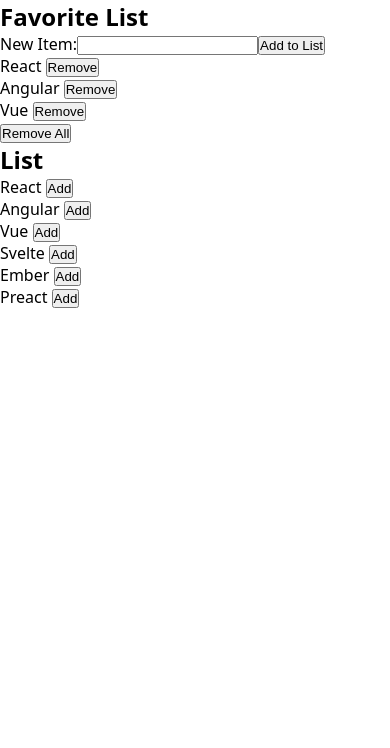
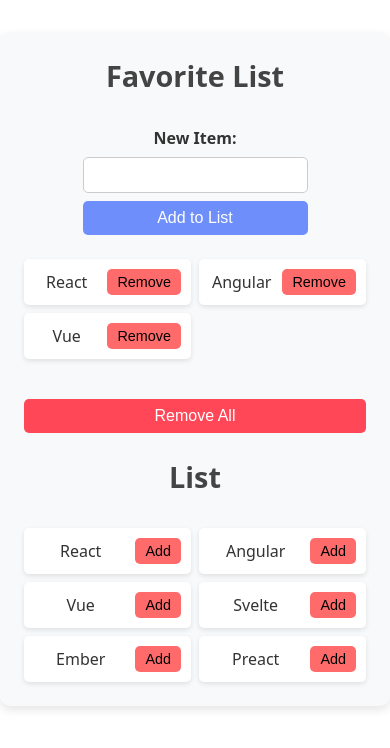
Before and after one commit to Espadv69/useState-Intermediate, a React (Vite) app in the folder DynamicFavorites/: page / in a window 390 px wide. Shown: the top 748 px of the page. Built offline with nearby package versions, Linux system fonts and the light colour scheme; the HTML template or start-up script is replaced by a standard one.

Commit message:
Add styling for FavoriteList component to enhance layout and responsiveness

```diff
--- a/DynamicFavorites/src/components/FavoriteList/FavoriteList.css
+++ b/DynamicFavorites/src/components/FavoriteList/FavoriteList.css
@@ -0,0 +1,132 @@
+.container {
+  max-width: 600px;
+  margin: 2rem auto;
+  padding: 2rem;
+  border-radius: 10px;
+  background: #f8f9fa;
+  color: #333;
+  box-shadow: 0 4px 10px rgba(0, 0, 0, 0.1);
+  text-align: center;
+  display: grid;
+  gap: 1.5rem;
+}
+
+.container h1,
+.container h2 {
+  font-size: 1.8rem;
+  color: #444;
+  margin-bottom: 0.5rem;
+}
+
+.form {
+  display: grid;
+  gap: 1rem;
+  justify-items: center;
+}
+
+.form label {
+  font-size: 1rem;
+  font-weight: bold;
+  display: grid;
+  gap: 0.5rem;
+}
+
+.form input {
+  padding: 8px;
+  width: 100%;
+  max-width: 250px;
+  border: 1px solid #ccc;
+  border-radius: 5px;
+  font-size: 1rem;
+}
+
+.form button {
+  padding: 8px 15px;
+  border: none;
+  border-radius: 5px;
+  background: #6e8efb;
+  color: white;
+  font-size: 1rem;
+  cursor: pointer;
+  transition: 0.3s;
+}
+
+.form button:hover {
+  background: #a777e3;
+}
+
+.favorite__ul,
+.list {
+  list-style: none;
+  padding: 0;
+  display: grid;
+  grid-template-columns: repeat(auto-fit, minmax(150px, 1fr));
+  gap: 0.5rem;
+  justify-items: center;
+}
+
+.favorite__li,
+.list__li {
+  background: white;
+  padding: 10px;
+  width: 100%;
+  max-width: 180px;
+  border-radius: 5px;
+  box-shadow: 0 2px 5px rgba(0, 0, 0, 0.1);
+  display: grid;
+  grid-template-columns: 1fr auto;
+  align-items: center;
+  gap: 0.5rem;
+  text-align: center;
+}
+
+.favorite__li-button,
+.list__li-button {
+  background: #ff6b6b;
+  padding: 5px 10px;
+  font-size: 0.9rem;
+  border-radius: 5px;
+  border: none;
+  cursor: pointer;
+  transition: 0.3s;
+}
+
+.favorite__li-button:hover,
+.list__li-button:hover {
+  background: #e63946;
+}
+
+.container>button {
+  margin-top: 1rem;
+  padding: 8px 15px;
+  border-radius: 5px;
+  background: #ff4757;
+  color: white;
+  font-size: 1rem;
+  border: none;
+  cursor: pointer;
+  transition: 0.3s;
+}
+
+.container>button:hover {
+  background: #c0392b;
+}
+
+@media (max-width: 500px) {
+  .container {
+    padding: 1.5rem;
+  }
+
+  .form input {
+    width: 100%;
+  }
+
+  .form button {
+    width: 100%;
+  }
+
+  .favorite__ul,
+  .list {
+    grid-template-columns: repeat(auto-fit, minmax(120px, 1fr));
+  }
+}
```
